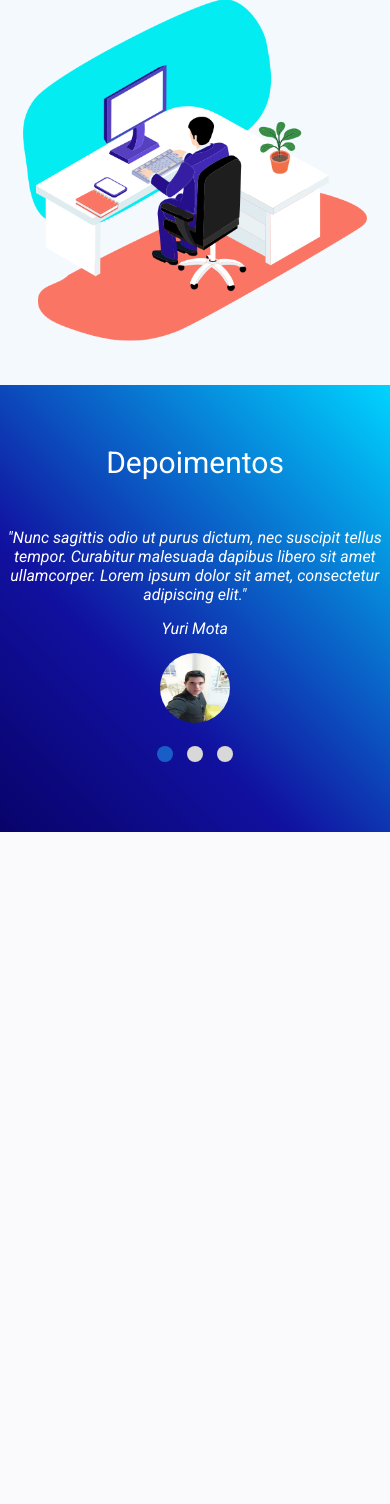
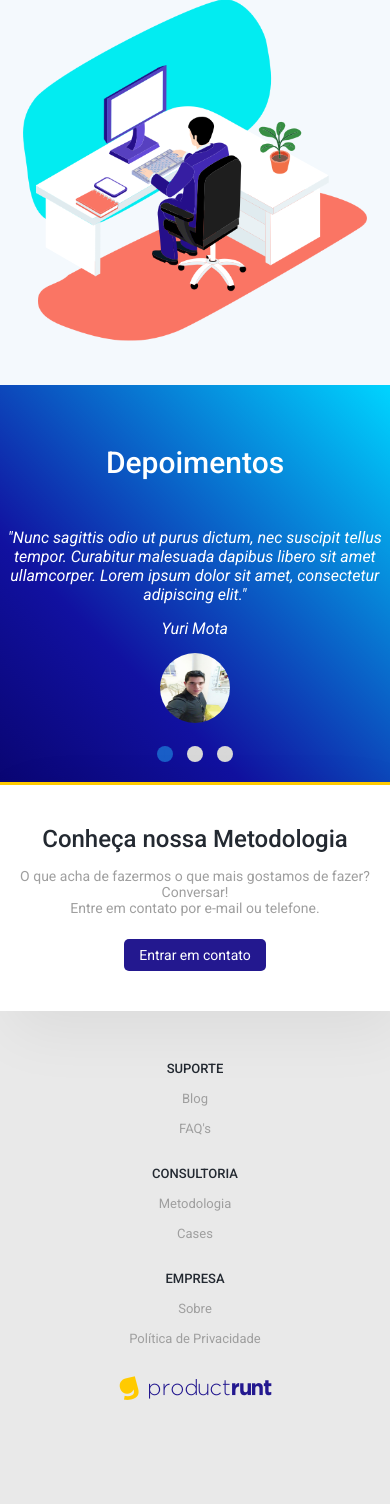
Before and after one commit to YuriMotaTech/DankiCode-Wordpress-Theme, a PHP site: page / in a window 390 px wide. Shown: the part 2387-3891 px from the top of the page. Before the commit the page ends 3219 px from the top, so only its background shows below. Run offline with PHP 8.4, Linux system fonts and the light colour scheme; some libraries are stand-ins or nearby versions.

Commit message:
Seção 6 e Footer responsivo

```diff
--- a/assets/css/style.css
+++ b/assets/css/index.css
@@ -1,9 +1,4 @@
-*{
-  margin: 0;
-  padding: 0;
-  box-sizing: border-box;
-  font-family: 'Roboto', sans-serif;
-}
+body{background-color: #e9e9e9;}
 
 /* Classes Auxiliares */
 
@@ -157,6 +152,7 @@ section.topo{
 
 section.clientes-slider{
   padding: 60px 0;
+  background-color: #ffffff;
 }
 
 .slider-container{
@@ -210,6 +206,7 @@ li.slick-active button{
 /* SEÇÃO 3 */
 
 section.diferenciais{
+  background-color: #ffffff;
   padding: 30px 0;
 }
 
@@ -290,7 +287,7 @@ section.depoimentos{
   text-align: center;
   color: #ffffff;
   font-size: 30px;
-  font-weight: normal;
+  font-weight: 500;
 }
 
 .box-depoimentos{
@@ -321,12 +318,94 @@ section.depoimentos{
   border-radius: 50%;
 }
 
+/* SEÇÃO 6 */
+
+section.metodologia{
+  position: relative;
+  z-index: 10;
+  top: -50px;
+  max-width: 940px;
+  margin: 0 auto;
+  padding: 40px 0;
+  background: #ffffff;
+  border-top: 3px solid #ffca00;
+  box-shadow: 10px 20px 60px 0 rgba(0, 0, 0, 0.06);
+  text-align: center;
+}
+
+.metodologia h2{
+  color: #232931;
+  font-size: 24px;
+  font-weight: 500;
+}
+
+.metodologia p{
+  font-size: 14px;
+  color: #9f9f9f;
+  margin: 15px 0;
+}
+
+.metodologia a{
+  text-decoration: none;
+  color: #ffffff;
+  padding: 8px 15px;
+  background: #23188f;
+  border-radius: 5px;
+  font-size: 14px;
+  display: inline-block;
+  margin-top: 8px;
+}
+
+/* FOOTER */
+
+footer{
+  background-color: #e9e9e9;
+  padding: 0 20px 70px 20px;
+}
+
+footer > .center{
+  display: flex;
+  flex-wrap: wrap;
+}
+
+.col-footer:nth-child(4){
+  width: 46%;
+  text-align: right;
+}
+
+.col-footer{
+  width: 18%;
+}
+
+.col-footer h2{
+  color: #232931;
+  font-size: 13px;
+  font-weight: 500;
+  margin-bottom: 15px;
+  text-transform: uppercase;
+}
+
+.col-footer a{
+  color: #9f9f9f;
+  font-size: 13px;
+  display: block;
+  margin-top: 15px;
+  text-decoration: none;
+}
+
 /* RESPONSIVO */
 
 @media screen and (max-width: 768px) {
   .w50{width: 100%;}
-  .box-single-diferenciais{width: 100%;}
 
   .menu-desktop{display: none;}
   .menu-mobile{display: block;}
+
+  .box-single-diferenciais{width: 100%;}
+
+  .col-footer{
+    margin-bottom: 30px;
+    width: 100% !important;
+    text-align: center !important;
+  }
 }
--- /dev/null
+++ b/assets/css/reset.css
@@ -0,0 +1,6 @@
+*{
+    margin: 0;
+    padding: 0;
+    box-sizing: border-box;
+    font-family: 'Roboto', sans-serif;
+  }
--- a/index.html
+++ b/index.html
@@ -5,7 +5,8 @@
   <meta http-equiv="X-UA-Compatible" content="IE=edge">
   <meta name="viewport" content="width=device-width, initial-scale=1.0, maximum-scale=1.0">
   <link href="https://fonts.googleapis.com/css2?family=Roboto:ital,wght@0,100;0,300;0,400;0,500;0,700;0,900;1,100;1,300;1,400;1,500;1,700;1,900&display=swap" rel="stylesheet">
-  <link rel="stylesheet" href="assets/css/style.css">
+  <link rel="stylesheet" href="assets/css/reset.css">
+  <link rel="stylesheet" href="assets/css/index.css">
   <script src="https://kit.fontawesome.com/a055e3e8af.js" crossorigin="anonymous"></script>
   <title>Product Run - Tema</title>
 </head>
@@ -61,7 +62,6 @@
     <div class="center">
       <h2>Contribuímos de ponta a ponta</h2>
       <div class="icons-diferenciais">
-
         <div class="box-single-diferenciais">
           <img src="assets/img/home/ilustracao-01.png" alt="Ilustração Mobile">
           <h3>Ambientes Mobile</h3>
@@ -77,7 +77,6 @@
           <h3>Comunicação one-to-one</h3>
           <p>O digital veio pra ficar, sem dúvidas, mas uma comunicação integrada de verdade exige clareza nas decisões.</p>
         </div>
-
       </div>
     </div>
   </section> <!-- diferenciais -->
@@ -116,8 +115,39 @@
           <img src="assets/img/home/22555046_1056842247792124_4326261916811287290_n.jpg" alt="Foto Yuri">
         </div> <!-- single-depoimentos -->
       </div>
+    </div> <!-- center -->
+  </section> <!-- depoimentos -->
+
+  <section class="metodologia">
+    <div class="center">
+      <h2>Conheça nossa Metodologia</h2>
+      <p>O que acha de fazermos o que mais gostamos de fazer? Conversar!</br>Entre em contato por e-mail ou telefone.</p>
+      <a href="/contato">Entrar em contato</a>
     </div>
-  </section> <!-- depoimentos -->
+  </section> <!-- metodologia -->
+
+  <footer>
+    <div class="center">
+        <div class="col-footer">
+          <h2>Suporte</h2>
+          <a href="">Blog</a>
+          <a href="">FAQ's</a>
+        </div>
+        <div class="col-footer">
+          <h2>Consultoria</h2>
+          <a href="">Metodologia</a>
+          <a href="">Cases</a>
+        </div>
+        <div class="col-footer">
+          <h2>Empresa</h2>
+          <a href="">Sobre</a>
+          <a href="">Política de Privacidade</a>
+        </div>
+        <div class="col-footer">
+          <img src="assets/img/home/logo-dummy.png" alt="">
+        </div>
+    </div> <!-- center -->
+  </footer>
 
 <script src="assets/js/jquery.js"></script>
 <script src="assets/js/slick.min.js"></script>
```
